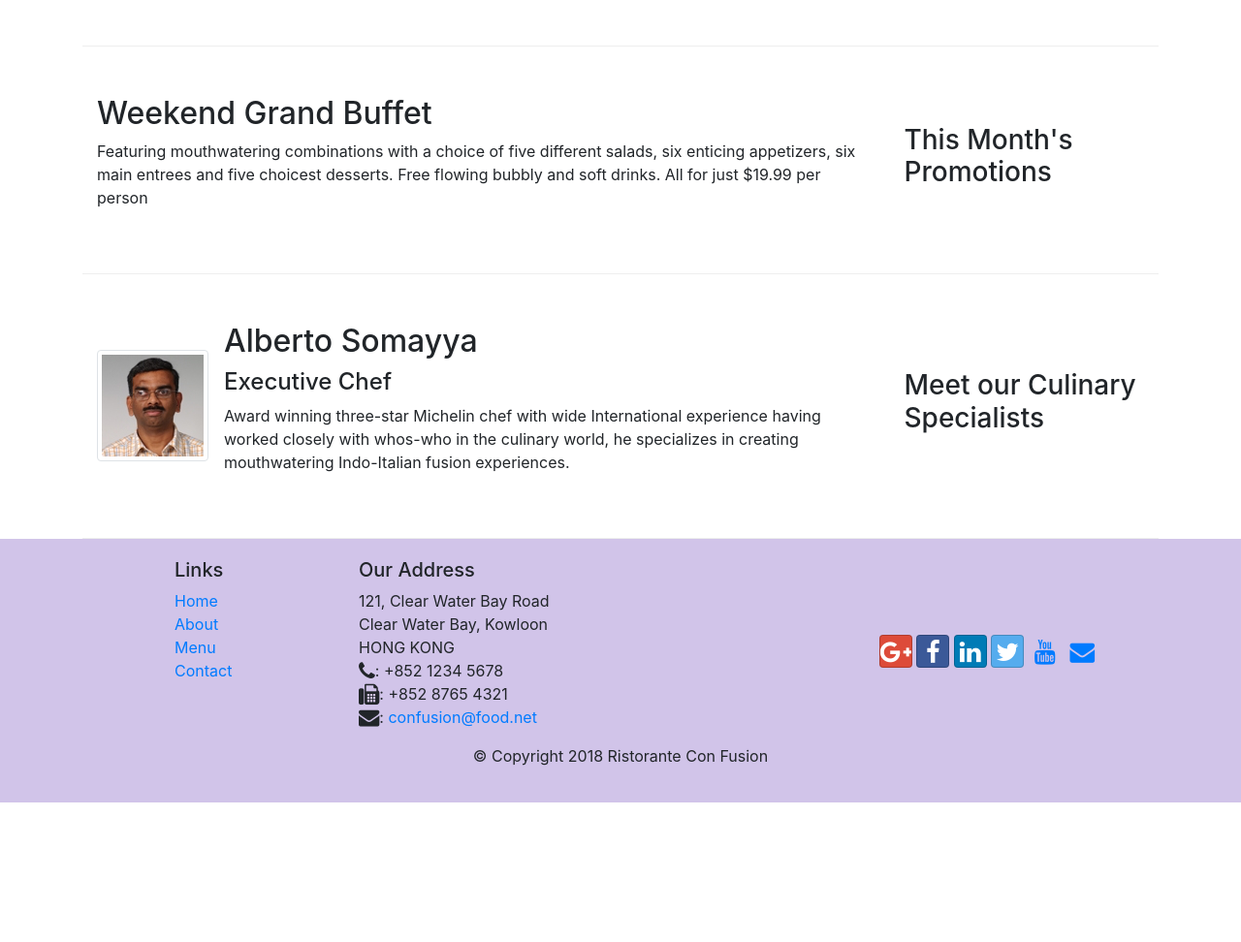
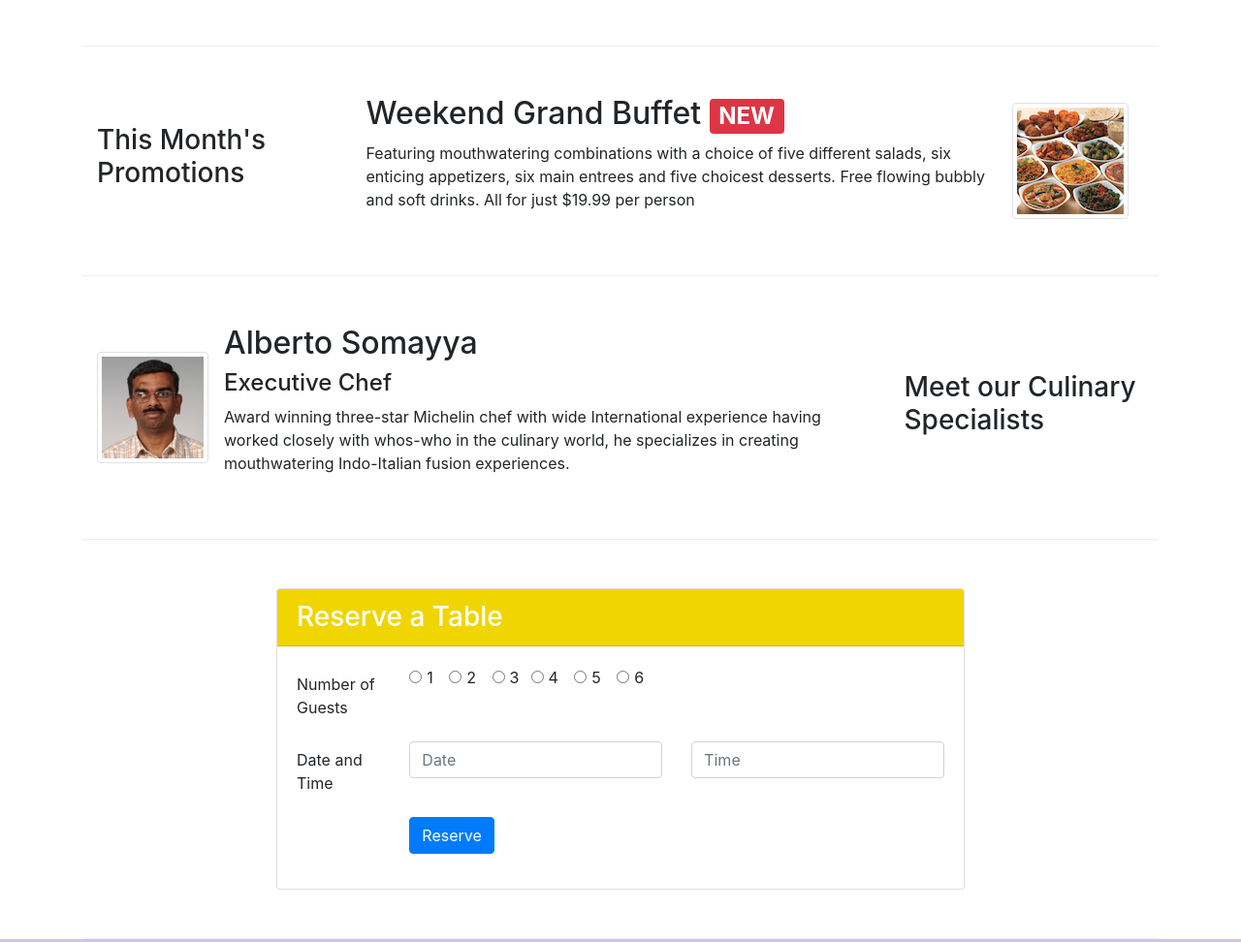
Before and after one commit to saivamsi1911/conFusion, a website: page index.html in a window 1280 px wide. Shown: the part 523-1495 px from the top of the page at 97% size. Before the commit the page ends 1351 px from the top, so only its background shows below. Drawn offline with nearby package versions, Linux system fonts and the light colour scheme.

Commit message:
assignment 2

```diff
--- a/css/styles.css
+++ b/css/styles.css
@@ -40,3 +40,7 @@
 .navbar-dark{
     background-color: #512DA8;
 }
+
+.card-header{
+    background-color: #F0D500;
+}
--- a/index.html
+++ b/index.html
@@ -43,8 +43,12 @@
                     <h1>Ristorante con Fusion</h1>
                     <p>We take inspiration from the World's best cuisines, and create a unique fusion experience. Our lipsmacking creations will tickle your culinary senses!</p>
                 </div>
+                <div class="col-12 col-sm-3 align-self-center">
+                    <img src="img/logo.png" class="img-fluid">
+                </div>
                 <div class="col-12 col-sm align-self-center">
-                    <img src="img/logo.png" class="img-fluid">
+                    <a type="button" class="btn btn-warning btn-lg btn-block" href="#reserveform">Reserve Table</a>
+
                 </div>
             </div>
         </div>
@@ -72,12 +76,20 @@
 
 
         <div class="row row-content align-items-center">
-            <div class="col-12 col-sm-4 order-sm-last col-md-3">
+            <div class="col-12 col-sm-4 order-sm-first col-md-3">
                 <h3>This Month's Promotions</h3>
             </div>
-            <div class="col col-sm order-sm-first col-md">
-                <h2>Weekend Grand Buffet</h2>
-                <p>Featuring mouthwatering combinations with a choice of five different salads, six enticing appetizers, six main entrees and five choicest desserts. Free flowing bubbly and soft drinks. All for just $19.99 per person </p>
+            <div class="col col-sm col-md">
+                <div class="media">
+                    <div class="media-body">
+                        <h2 class="media-heading">Weekend Grand Buffet
+                            <span class="badge badge-danger">NEW</span>
+                        </h2>
+                        <p>Featuring mouthwatering combinations with a choice of five different salads, six enticing appetizers, six main entrees and five choicest desserts. Free flowing bubbly and soft drinks. All for just $19.99 per person </p>
+                    </div>
+                    <img class="d-flex mr-3 img-thumbnail align-self-center" src="img/buffet.png" alt="Buffet">
+                </div>
+
             </div>
         </div>
 
@@ -94,6 +106,59 @@
                         <h4>Executive Chef</h4>
                         <p class="d-none d-sm-block">Award winning three-star Michelin chef with wide International experience having worked closely with whos-who in the culinary world, he specializes in creating mouthwatering Indo-Italian fusion experiences. </p>
 
+                    </div>
+                </div>
+            </div>
+        </div>
+        <div class="row row-content align-items-center">
+            <div class="col-12 col-sm-8 offset-2">
+                <div class="card" id="reserveform">
+                    <h3 class="card-header text-white">Reserve a Table</h3>
+                    <div class="card-body">
+                        <form>
+                            <div class="form-group row">
+                                <label for="guests" class="col-md-2 col-form-label">Number of Guests</label>
+                                <div class="col-md-10">
+                                    <div class="form-check form-check-inline">
+                                        <input class="form-check-input" type="radio" name="inlineRadioOptions" id="inlineRadio1" value="1">
+                                        <label class="form-check-label" for="inlineRadio1">1</label>
+                                      </div>
+                                      <div class="form-check form-check-inline">
+                                        <input class="form-check-input" type="radio" name="inlineRadioOptions" id="inlineRadio2" value="2">
+                                        <label class="form-check-label" for="inlineRadio2">2</label>
+                                      </div>
+                                      <div class="form-check form-check-inline">
+                                        <input class="form-check-input" type="radio" name="inlineRadioOptions" id="inlineRadio3" value="3" >
+                                        <label class="form-check-label" for="inlineRadio3">3 </label>
+                                      </div><div class="form-check form-check-inline">
+                                        <input class="form-check-input" type="radio" name="inlineRadioOptions" id="inlineRadio1" value="4">
+                                        <label class="form-check-label" for="inlineRadio1">4</label>
+                                      </div>
+                                      <div class="form-check form-check-inline">
+                                        <input class="form-check-input" type="radio" name="inlineRadioOptions" id="inlineRadio2" value="5">
+                                        <label class="form-check-label" for="inlineRadio2">5</label>
+                                      </div>
+                                      <div class="form-check form-check-inline">
+                                        <input class="form-check-input" type="radio" name="inlineRadioOptions" id="inlineRadio3" value="6" >
+                                        <label class="form-check-label" for="inlineRadio3">6</label>
+                                      </div>
+                                </div>
+                            </div>
+                            <div class="form-group row">
+                                <label for="dateandtime" class="col-12 col-md-2 col-form-label">Date and Time</label>
+                                <div class="col-6 col-md-5">
+                                    <input type="text" class="form-control" id="areacode" name="areacode" placeholder="Date">
+                                </div>
+                                <div class="col-6 col-md-5">
+                                    <input type="text" class="form-control" id="telnum" name="telnum" placeholder="Time">
+                                </div>
+                            </div>
+                            <div class="form-group row">
+                                <div class="offset-md-2 col-md-10">
+                                    <button type="submit" class="btn btn-primary">Reserve</button>
+                                </div>
+                            </div>
+                        </form>
                     </div>
                 </div>
             </div>
```
